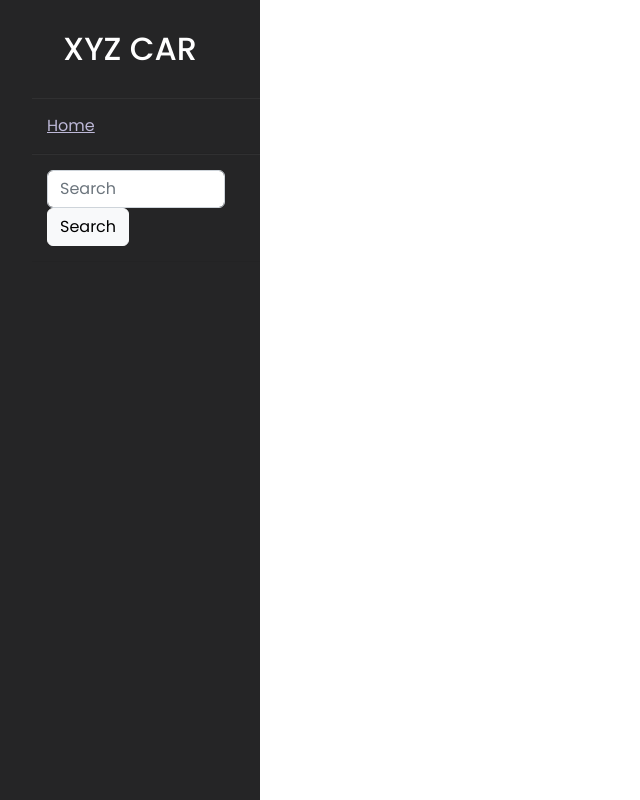
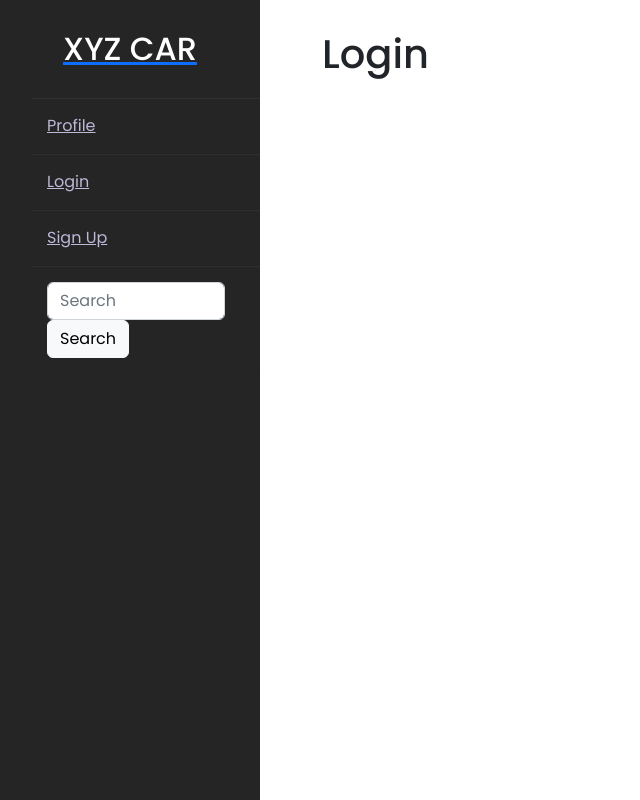
Before and after one commit to bligede767/kyn-react-js, a React (Create React App) app: page /login in a window 1280 px wide. Before the commit this address had no page. Shown: the whole page, without its empty margins (0-640 px from the left). Built offline with nearby package versions, Linux system fonts and the light colour scheme.

Commit message:
preparing pages for auth

```diff
--- a/src/App.js
+++ b/src/App.js
@@ -9,6 +9,8 @@ import 'bootstrap/dist/js/bootstrap.bundle.min.js';
 // import "../node_modules/bootstrap/dist/js/bootstrap.min.js"
 import SearchCars from './pages/SearchCars';
 import AddCar from './pages/AddCar'
+import Login from './pages/Login'
+import SignUp from './pages/SignUp'
 
 function App() {
   return (
@@ -18,6 +20,8 @@ function App() {
         <div className="main_content">
           <div className="container ">
             <Routes>
+              <Route exact path="/login" element={<Login />} />
+              <Route exact path="/signup" element={<SignUp />} />
               <Route exact path="/" element={<Home />} />
               <Route exact path="/addcar" element={<AddCar />} />
               <Route exact path="/viewCar/:cid" element={<ViewCar />} />
--- a/src/components/MySidebar.js
+++ b/src/components/MySidebar.js
@@ -5,9 +5,14 @@ import SearchBar from './SearchBar'
 export default function MySidebar() {
   return (
     <div class="sidebar">
-      <h2>XYZ Car</h2>
+      <Link to="/">
+        <h2>XYZ Car</h2>
+      </Link>
       <ul>
-        <li><Link to="/"><i class="fas fa-home"></i>Home</Link></li>
+        {/* <li><Link to="/"><i class="fas fa-home"></i>Home</Link></li> */}
+        <li><Link to="/"><i class="fas fa-home"></i>Profile</Link></li>
+        <li><Link to="/login"><i class="fas fa-home"></i>Login</Link></li>
+        <li><Link to="/signup"><i class="fas fa-home"></i>Sign Up</Link></li>
         <li><i class="fas fa-project-diagram"></i><SearchBar /></li>
       </ul>
     </div>
--- /dev/null
+++ b/src/constants/index.js
@@ -0,0 +1,9 @@
+export const API_BASE_URL = 'http://localhost:2323';
+export const API_BASE_URL_OAUTH = `${API_BASE_URL}/oauth2/authorize`;
+export const ACCESS_TOKEN = 'accessToken';
+
+export const OAUTH2_REDIRECT_URI = 'http://localhost:3000/oauth2/redirect'
+
+export const GOOGLE_AUTH_URL = `${API_BASE_URL_OAUTH}/google?redirect_uri=${OAUTH2_REDIRECT_URI}`;
+export const FACEBOOK_AUTH_URL = `${API_BASE_URL_OAUTH}/facebook?redirect_uri=${OAUTH2_REDIRECT_URI}`;
+export const GITHUB_AUTH_URL = `${API_BASE_URL_OAUTH}/github?redirect_uri=${OAUTH2_REDIRECT_URI}`;
--- /dev/null
+++ b/src/pages/Login.js
@@ -0,0 +1,9 @@
+import React from "react";
+import { GOOGLE_AUTH_URL, FACEBOOK_AUTH_URL, GITHUB_AUTH_URL, ACCESS_TOKEN } from '../constants';
+export default function Login() {
+    return (
+        <div>
+            <h1>Login</h1>
+        </div>
+    );
+}
--- /dev/null
+++ b/src/pages/SignUp.js
@@ -0,0 +1,9 @@
+import React from 'react'
+
+export default function SignUp() {
+  return (
+    <div>
+        <h1>Sign Up</h1>
+    </div>
+);
+}
```
